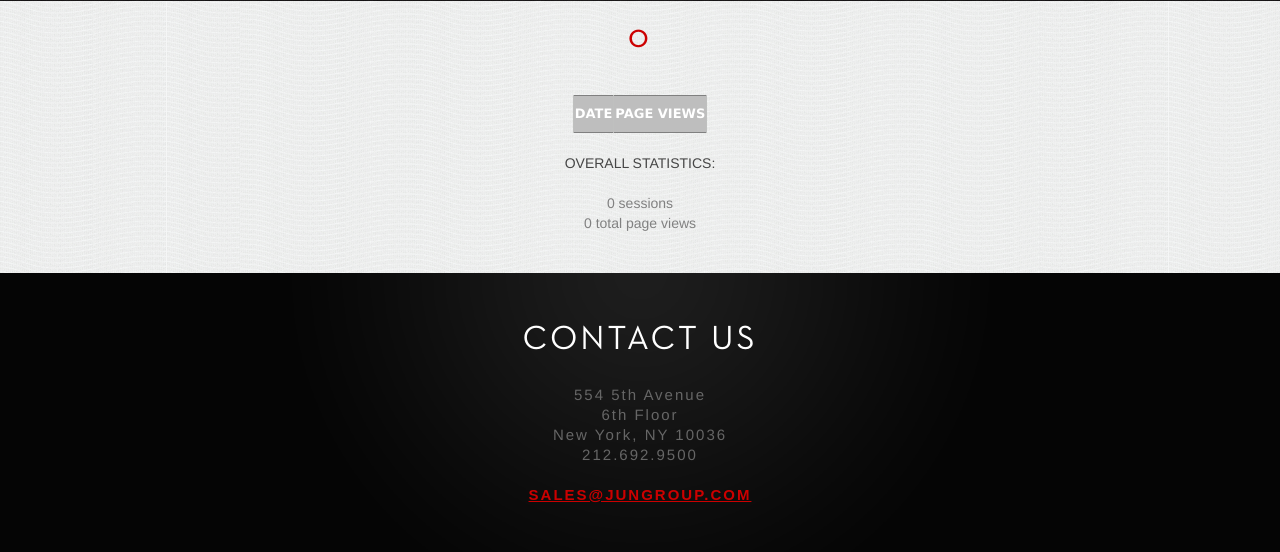
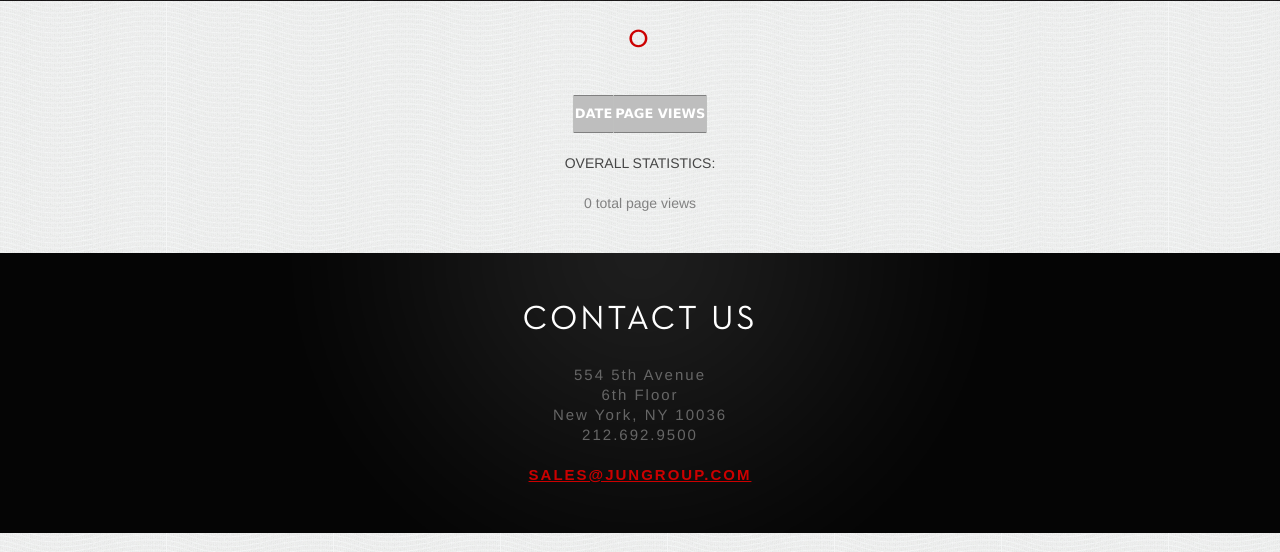
Before and after one commit to JunGroupProductions/boomerang.jungroup.com, a PHP site: page / in a window 1280 px wide. Shown: the part 221-773 px from the top of the page. Run offline with PHP 8.4, Linux system fonts and the light colour scheme; data that the repository does not hold is empty; some libraries are stand-ins or nearby versions.

Commit message:
Pages overall

```diff
--- a/index.php
+++ b/index.php
@@ -124,7 +124,7 @@ echo "</table>";
 echo "<BR/>";
 
 
-echo "<h2>OVERALL STATISTICS: <br><br><FONT COLOR=\"#818181\">" . number_format($sessions_overall) . " sessions<BR>" . number_format($sessions_overall*$pages_per_session) . " total page views <BR></h2><BR></FONT>";
+echo "<h2>OVERALL STATISTICS: <br><br><FONT COLOR=\"#818181\">" . number_format($pages_overall) . " total page views <BR></h2><BR></FONT>";
 
 echo "<BR/>";
 
```
